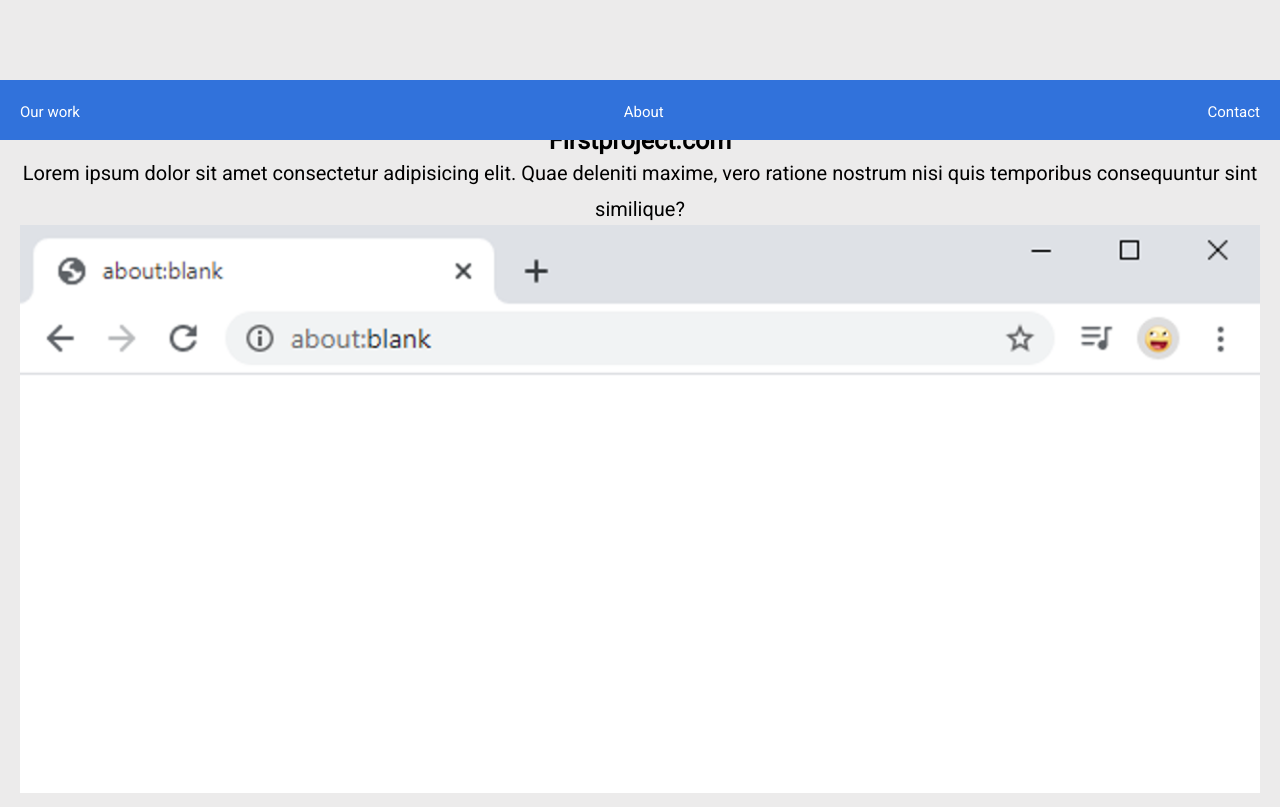
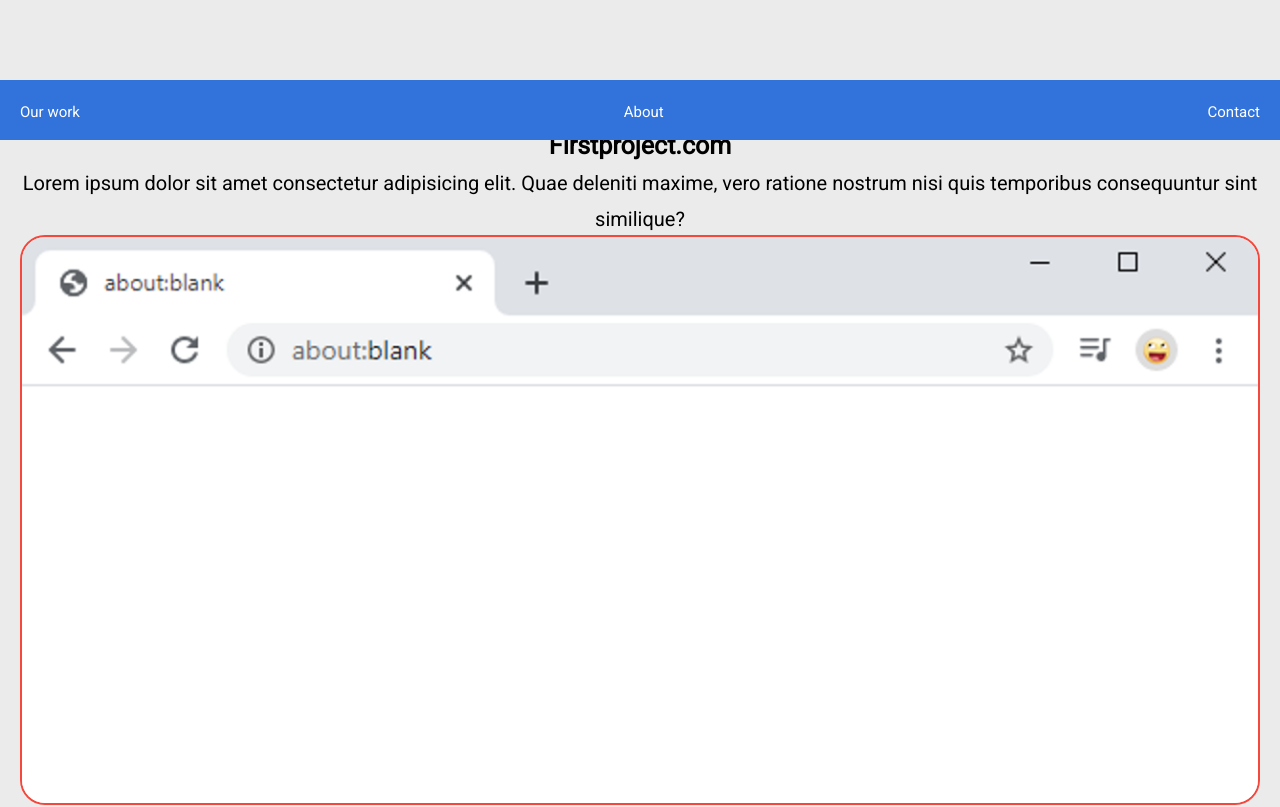
Before and after one commit to toniillokoski/homepage01, a plain HTML site: page index.html in a window 1280 px wide. Shown: the part 660-1467 px from the top of the page. Drawn offline with Linux system fonts and the light colour scheme.

Commit message:
Fixed some paddings and links

```diff
--- a/css/main.scss
+++ b/css/main.scss
@@ -137,6 +137,7 @@
                 font-weight: bold;
                 font-size: $biggerfont;
                 display: block;
+                padding: 0.2em;
             }
 
             .desc {
@@ -147,6 +148,8 @@
             img {
                 width: 100%;
                 margin-bottom: 4em;
+                border: 2px solid $accentcolor;
+                border-radius: $radius;
             }
         }
 
--- a/index.html
+++ b/index.html
@@ -34,7 +34,7 @@
     </section>
 
 
-    <section class="section2">
+    <section class="section2" id="work">
 
         <div class="workcontainer">
             <div class="workleft">
@@ -46,7 +46,7 @@
                         consequuntur sint similique?</p>
                 </div>
             </div>
-            <a href=""><img src="/images/blank.webp" alt="Project1"></a>
+            <a href="#"><img src="/images/blank.webp" alt="Project1"></a>
         </div>
         <div class="workcontainer">
             <div class="workleft">
@@ -58,7 +58,7 @@
                         consequuntur sint similique?</p>
                 </div>
             </div>
-            <a href=""><img src="/images/blank.webp" alt="Project2"></a>
+            <a href="#"><img src="/images/blank.webp" alt="Project2"></a>
         </div>
         <div class="workcontainer">
             <div class="workleft">
@@ -70,7 +70,7 @@
                         consequuntur sint similique?</p>
                 </div>
             </div>
-            <a href=""><img src="/images/blank.webp" alt="Project3"></a>
+            <a href="#"><img src="/images/blank.webp" alt="Project3"></a>
         </div>
 
     </section>
```
Also changed, not shown: css/main.css, 1 other file.
